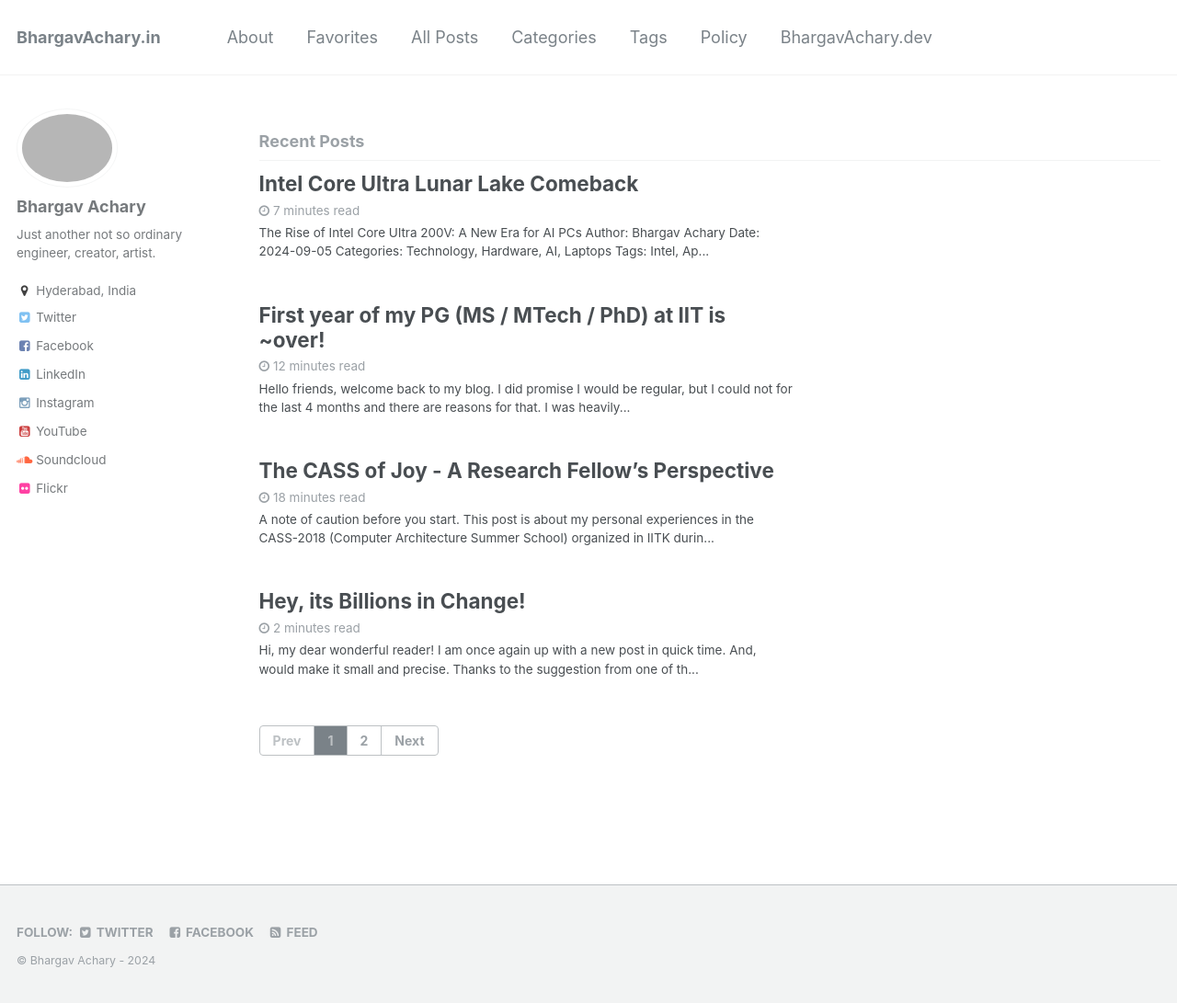
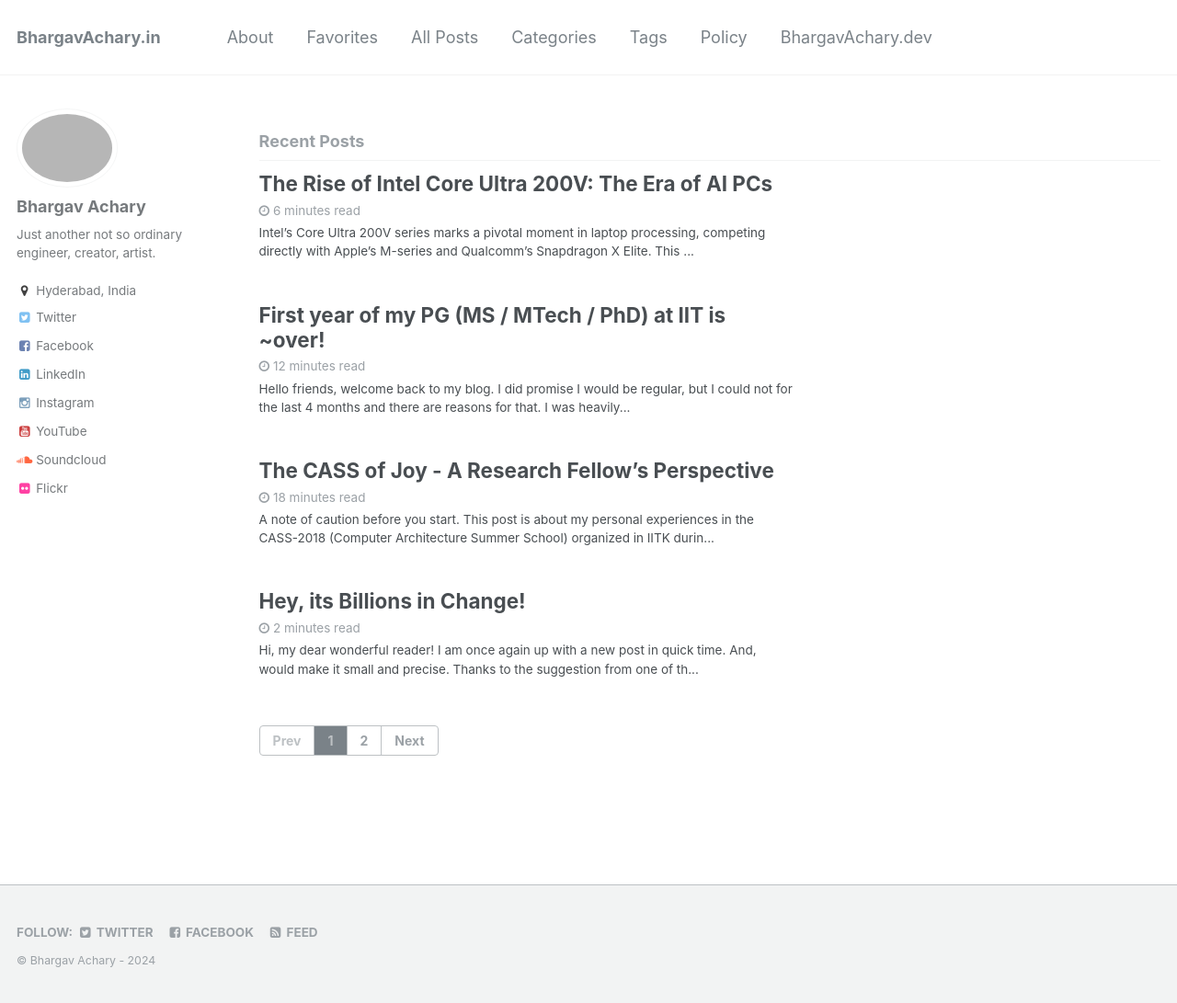
Before and after one commit to bhargavachary/bhargavachary.github.io, a Jekyll site: the page built from index.html, in a window 1280 px wide and 1091 px high. Shown: the whole window at 92% size. Built offline with Jekyll 4.4.1, drawn with Linux system fonts in a browser that asks for light colours; the list of posts is cut into pages by our own code.

Commit message:
Update 2024-09-05-intel-core-ultra-lunar-lake-comeback.md

```diff
--- a/_posts/2024-09-05-intel-core-ultra-lunar-lake-comeback.md
+++ b/_posts/2024-09-05-intel-core-ultra-lunar-lake-comeback.md
@@ -1,10 +1,22 @@
-# The Rise of Intel Core Ultra 200V: A New Era for AI PCs
-**Author**: Bhargav Achary
-**Date**: 2024-09-05
-**Categories**: Technology, Hardware, AI, Laptops
-**Tags**: Intel, Apple, Qualcomm, AI, Hybrid Architecture, Linux, Core Ultra 200V, Lunar Lake
-**Excerpt**: Intel’s Core Ultra 200V series marks a pivotal moment in laptop processing, competing directly with Apple’s M-series and Qualcomm’s Snapdragon X Elite. This article explores the hybrid architecture, AI-driven performance, and multi-threaded computing that define Intel's comeback.
-
+---
+title: "The Rise of Intel Core Ultra 200V: The Era of AI PCs"
+categories:
+  - Technology
+  - Hardware
+  - AI
+  - Laptops
+tags:
+  - Intel
+  - Apple
+  - Qualcomm
+  - AI
+  - Hybrid Architecture
+  - Linux
+  - Core Ultra 200V
+  - Lunar Lake
+excerpt: "Intel’s Core Ultra 200V series marks a pivotal moment in laptop processing, competing directly with Apple’s M-series and Qualcomm’s Snapdragon X Elite. This article explores the hybrid architecture, AI-driven performance, and multi-threaded computing that define Intel's comeback."
+date: 2024-09-05
+author: Bhargav Achary
 ---
 
 ## Introduction: Intel’s Long-Awaited Comeback
@@ -14,8 +26,6 @@ For the past few years, AMD's Ryzen series and Apple’s M-series chips have dom
 However, this Tech-tember, Intel made a significant comeback with the launch of its **Core Ultra 200V series** (codenamed Lunar Lake). This release marks a major milestone, as Intel not only competes with Apple’s M-series but also aims to redefine **AI-driven computing** and **multi-threaded performance** in the laptop space. This new Intel AI-powered PC is set to **set a new benchmark, becoming the gold standard** in AI-driven processing for laptops, pushing the limits of hybrid architecture, power efficiency, and on-device AI capabilities.
 
 So, is this the comeback of the tech giant? Let's delve into it.
-
----
 
 ## Hybrid Architecture: The Core Ultra 200V’s New Foundation
 
@@ -34,8 +44,6 @@ Intel’s hybrid approach parallels Apple’s M-series architecture, which also
 ### Challenges:
 While Intel’s hybrid architecture is a significant leap, it faces challenges in software integration, especially when compared to Apple’s M-series, which benefits from the seamless coupling of hardware and macOS.
 
----
-
 ## AI-Powered Performance: The Next Generation of Computing
 
 The Core Ultra 200V series leverages **NPU 4.0**, a powerful Neural Processing Unit designed for on-device AI acceleration. This feature allows Intel’s chips to perform AI-driven tasks like real-time image processing, voice recognition, and machine learning without relying on cloud services, reducing latency and enhancing privacy.
@@ -48,8 +56,6 @@ Intel’s use of **PMICs (Power Management Integrated Circuits)** ensures better
 
 ### Competition:
 While Intel has closed the gap in power efficiency, Apple’s M-series still has the upper hand in terms of battery life and single-core performance, especially in lightweight tasks. However, the **Core Ultra 200V** offers stronger performance in multi-threaded applications and AI tasks, which makes it more suitable for professionals working with complex workloads.
-
----
 
 ## The Battle for Dominance: Intel, Apple, and Qualcomm
 
@@ -69,8 +75,6 @@ Intel’s longstanding commitment to the **Linux community** continues with the
 
 ![Intel AI PC]( /images/posts/intel/intel_ai_pc.png)
 
----
-
 ## Conclusion: Intel’s Core Ultra 200V – A New Contender in AI and Multi-Threaded Computing
 
 Intel’s **Core Ultra 200V series** represents a significant leap forward, challenging both **Apple’s M-series** and **Qualcomm’s Snapdragon X Elite**. The combination of **hybrid architecture**, **AI acceleration**, and **multi-threaded performance** positions Intel as a strong contender in the laptop processor market.
```
